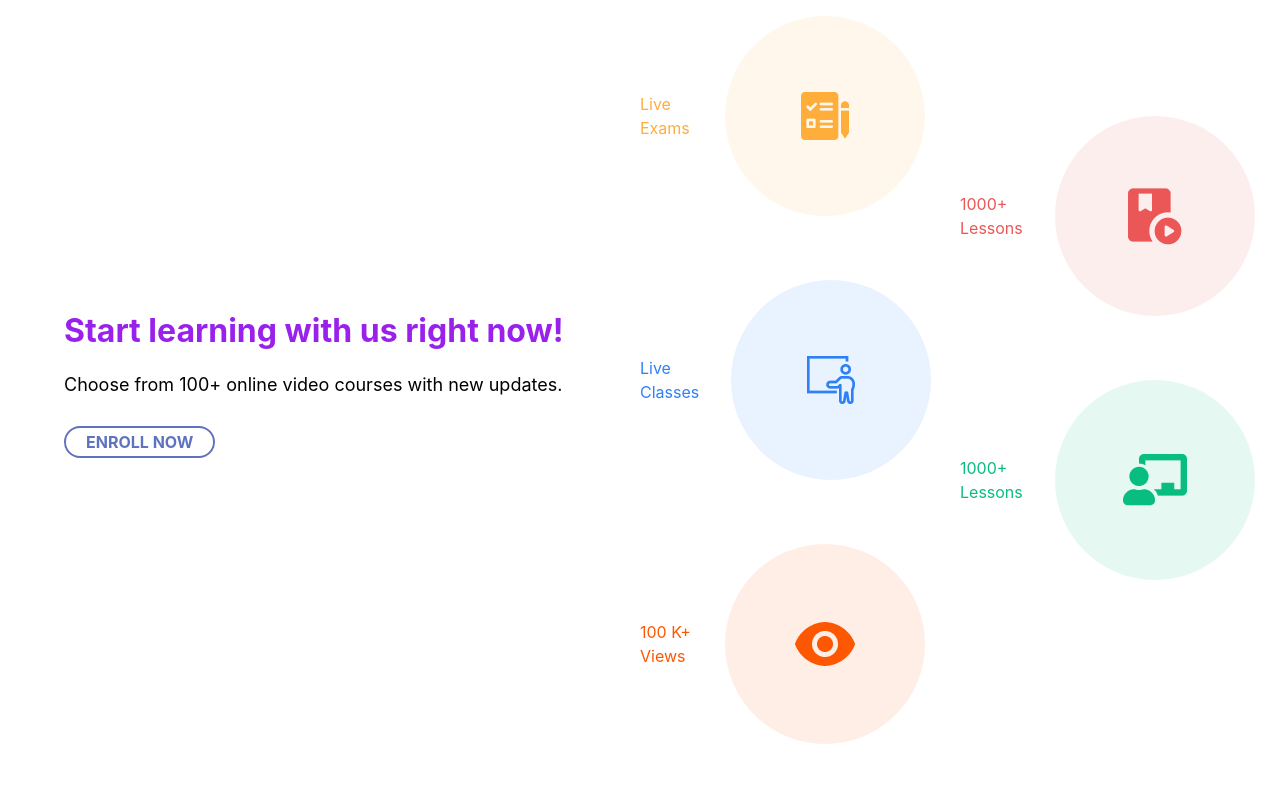
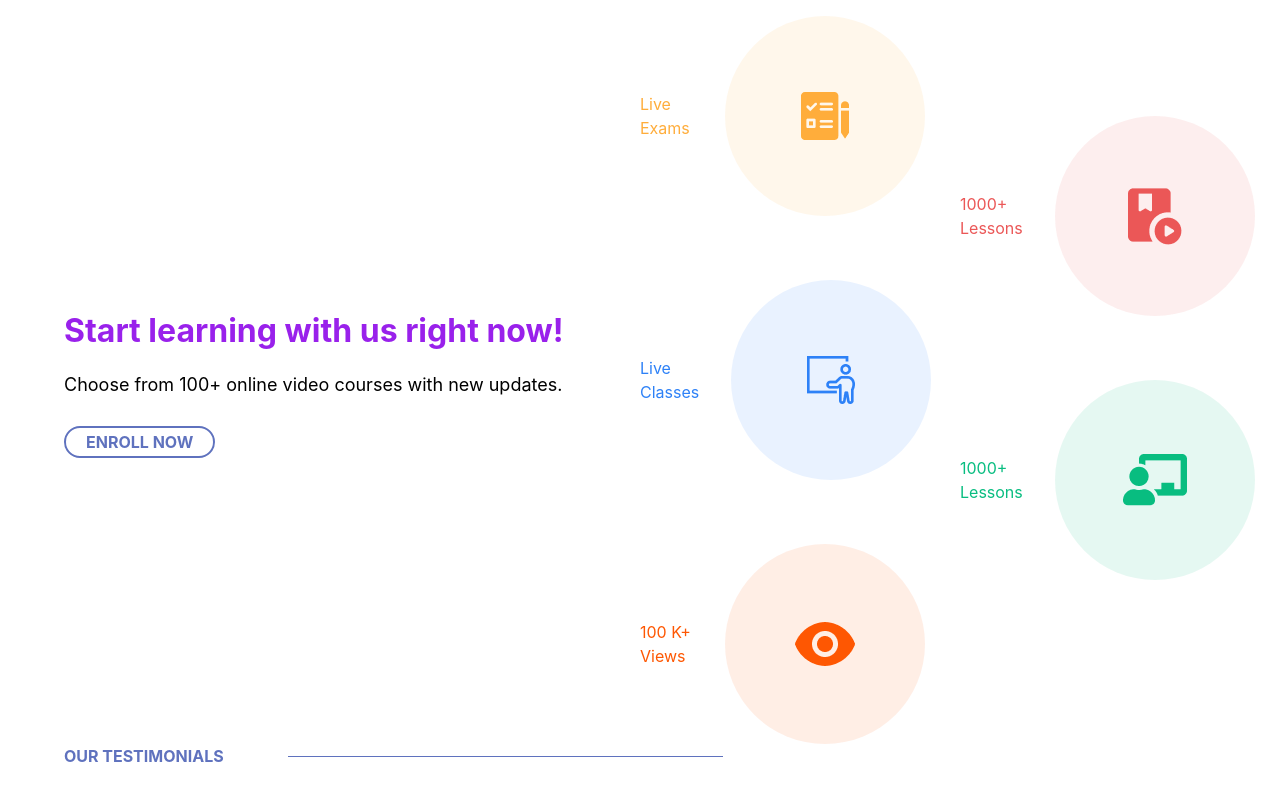
Before and after one commit to moniruzzaman01/task-DiGiLABS, a React (Create React App) app: page / in a window 1280 px wide. Shown: the part 1329-2129 px from the top of the page. Built offline with nearby package versions, Linux system fonts and the light colour scheme.

Commit message:
testimonial components created

```diff
--- /dev/null
+++ b/src/Components/Testimonial.js
@@ -0,0 +1,16 @@
+import React from "react";
+
+const Testimonial = () => {
+  return (
+    <div className=" px-16">
+      <div className=" flex items-center">
+        <h2 className=" mr-16 text-[#5F72BE] uppercase font-bold ">
+          OUR TESTIMONIALS
+        </h2>
+        <div className=" h-[1px] w-[435px] bg-[#5F72BE] "></div>
+      </div>
+    </div>
+  );
+};
+
+export default Testimonial;
--- a/src/Pages/Home.js
+++ b/src/Pages/Home.js
@@ -2,6 +2,7 @@ import React from "react";
 import Courses from "../Components/Courses";
 import Hero from "../Components/Hero";
 import Services from "../Components/Services";
+import Testimonial from "../Components/Testimonial";
 
 const Home = () => {
   return (
@@ -9,6 +10,7 @@ const Home = () => {
       <Hero />
       <Courses />
       <Services />
+      <Testimonial />
     </div>
   );
 };
```
Also changed, not shown: src/assets/left-arrow.png (added), src/assets/right-arrow.png (added).
